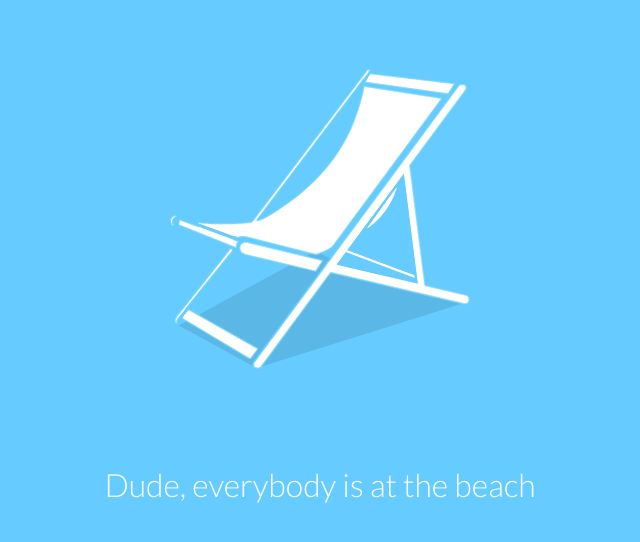
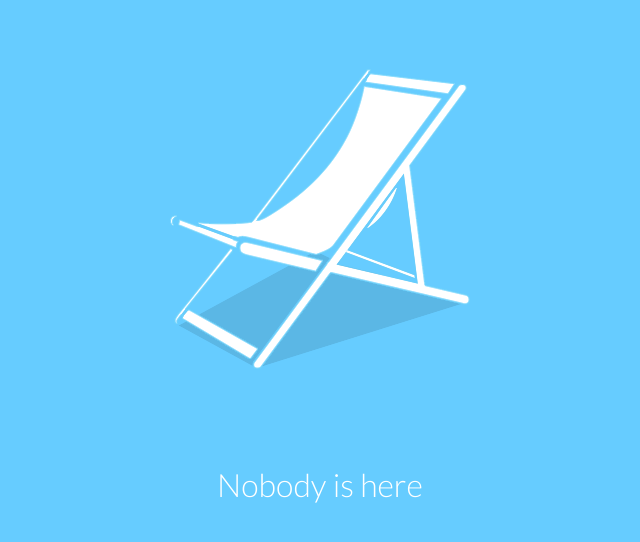
Before and after one commit to jobsamuel/jobsamuel.github.io, a plain HTML site: page 404.html in a window 1280 px wide. Shown: the whole page, without its empty margins (320-960 px from the left). Drawn offline with Linux system fonts and the light colour scheme.

Commit message:
Changed 404 page message

```diff
--- a/404.html
+++ b/404.html
@@ -12,7 +12,7 @@
 	<div>
 		<!--Beach Chair by Sandro Laliashvili (https://dribbble.com/shots/1698038-Beach-Chair)-->
 		<a href="http://jobsamuel.github.io/"><img src="assets/beach_chair.png" alt="The image will be here soon, I guess."></a>
-		<h1> Dude, everybody is at the beach </h1>
+		<h1> Nobody is here </h1>
 	</div>
 </body>
 </html>
```
